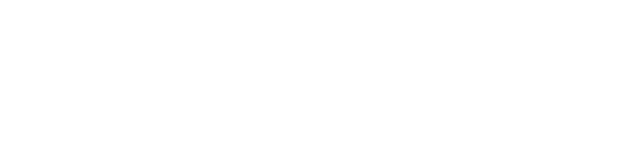
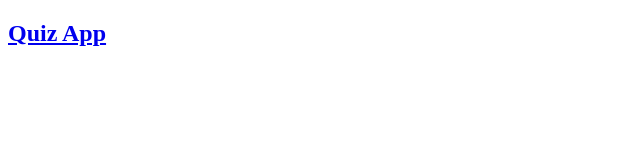
Before and after one commit to Ibrahim-Kalim/Project1-GA, a plain HTML site: page index.html in a window 1280 px wide. Shown: the whole page, without its empty margins (0-640 px from the left). Drawn offline with Linux system fonts and the light colour scheme.

Commit message:
project1

```diff
--- a/index.html
+++ b/index.html
@@ -9,6 +9,11 @@
 </head>
 
 <body>
+    <body>
+        <div>
+            <h2>
+                <a href="/">Quiz App</a>
+            </h2>
 
 </body>
 
```
